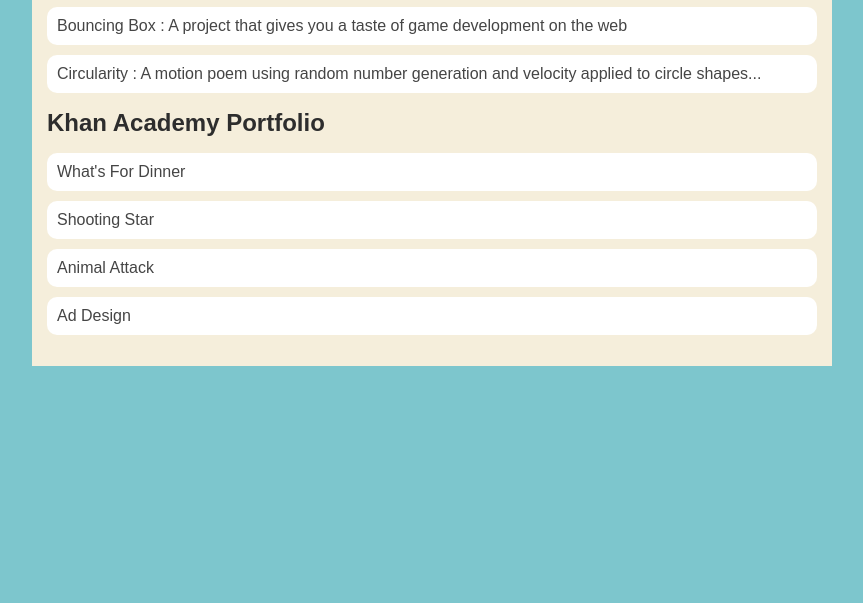
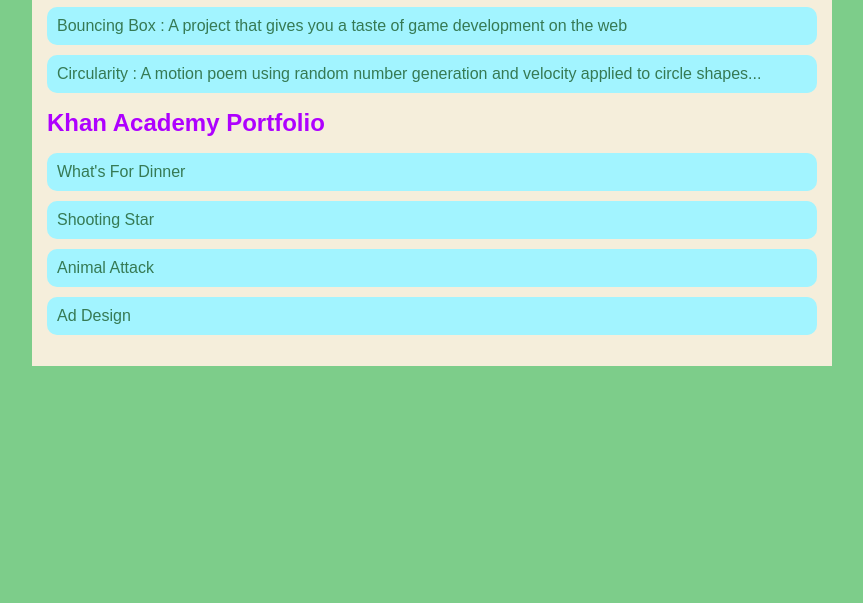
Before and after one commit to CharlesHidalgo1/CharlesHidalgo1.github.io, a plain HTML site: page portfolio.html in a window 1280 px wide. Shown: the part 197-800 px from the top of the page, without its empty margins (208-1071 px from the left). Drawn offline with Linux system fonts and the light colour scheme.

Commit message:
Altering CSS

```diff
--- a/style.css
+++ b/style.css
@@ -1,6 +1,6 @@
 body {
-    background: rgb(125, 198, 205);
-    color: rgb(45, 45, 45);
+    background: rgb(125, 205, 138);
+    color: rgb(174, 0, 255);
     padding: 10px;
     font-family: arial;
 }
@@ -72,17 +72,17 @@
 }
 
 #portfolio li {
-    background: #fff;
+    background: #a2f4ff;
     padding: 10px;
     border-radius: 10px;
     margin-bottom: 10px;
 }
 
 #portfolio li:hover {
-    background: #eee;
+    background: #3845ff;
 }
 
 #portfolio a {
     text-decoration: none;
-    color: #454545;
+    color: #367a54;
 }
```
